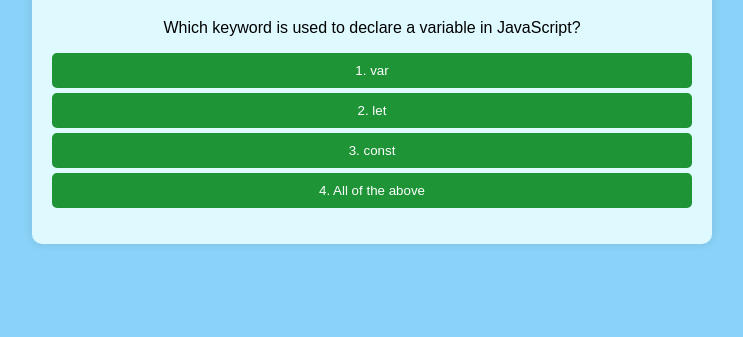
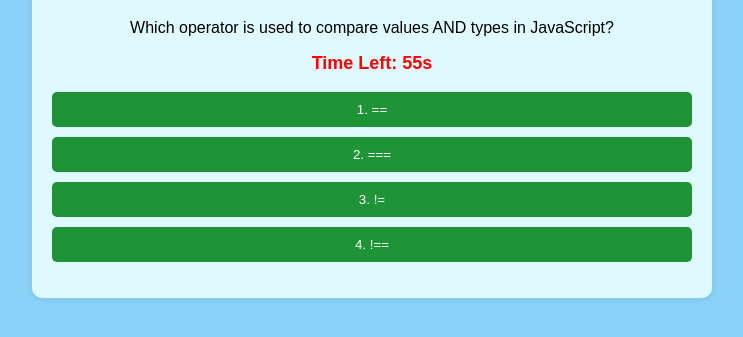
Before and after one commit to Dharmendra1326/js-quiz-app, a plain HTML site: page index.html in a window 1280 px wide. Shown: the part 131-468 px from the top of the page, without its empty margins (268-1011 px from the left). Drawn offline with Linux system fonts and the light colour scheme.

Commit message:
updated UI

```diff
--- a/index.html
+++ b/index.html
@@ -12,6 +12,7 @@
         <h1>Simple Quiz</h1>
         <div id="question-container">
             <p id="question-text"></p>
+            <p id="timer-text">Time Left: 60s</p> <!-- Timer added -->
             <div id="options-container"></div>
         </div>
         <button id="next-btn">Next</button>
--- a/script.js
+++ b/script.js
@@ -23,93 +23,100 @@
         question: "Which operator is used to compare values AND types in JavaScript?",
         options: ["==", "===", "!=", "!=="],
         correct: 1
-    },
-    {
-        question: "Which method is used to convert a string into a number?",
-        options: ["parseInt()", "Number()", "Both A & B", "stringToNumber()"],
-        correct: 2
-    },
-    {
-        question: "What is the default value of an uninitialized variable in JavaScript?",
-        options: ["null", "0", "undefined", "NaN"],
-        correct: 2
-    },
-    {
-        question: "Which function is used to execute a function after a specific time interval?",
-        options: ["setTimeout()", "setInterval()", "setDelay()", "timeOut()"],
-        correct: 0
-    },
-    {
-        question: "What will be the output of `console.log(typeof [])`?",
-        options: ["object", "array", "undefined", "list"],
-        correct: 0
-    },
-    {
-        question: "Which method is used to remove the last element from an array?",
-        options: ["pop()", "shift()", "splice()", "removeLast()"],
-        correct: 0
     }
 ];
 
+let shuffledQuestions = []; // Randomized questions store karne ke liye
 let currentQuestionIndex = 0;
 let score = 0;
+let timer;
+let timeLeft = 60; // Har question ke liye 60 second
 
 const questionText = document.getElementById("question-text");
 const optionsContainer = document.getElementById("options-container");
 const nextButton = document.getElementById("next-btn");
 const scoreText = document.getElementById("score-text");
-const restartButton = document.createElement("button"); // Restart button create
+const timerText = document.getElementById("timer-text"); // Timer ka element
+const restartButton = document.createElement("button"); // Restart button
 
 restartButton.textContent = "Restart Quiz";
-restartButton.style.display = "none"; // Pehle hide rakhenge
-restartButton.onclick = restartQuiz; // Function connect
+restartButton.style.display = "none";
+restartButton.onclick = restartQuiz;
+document.body.appendChild(restartButton);
 
-document.body.appendChild(restartButton); // Button ko body me add karna
+// Questions ko random order me karne ka function
+function shuffleQuestions() {
+    shuffledQuestions = questions.sort(() => Math.random() - 0.5);
+}
 
+// Timer start karne ka function
+function startTimer() {
+    timeLeft = 60;
+    timerText.textContent = `Time Left: ${timeLeft}s`;
+
+    timer = setInterval(() => {
+        timeLeft--;
+        timerText.textContent = `Time Left: ${timeLeft}s`;
+
+        if (timeLeft <= 0) {
+            clearInterval(timer);
+            nextQuestion(); // Agar time khatam ho gaya, next question
+        }
+    }, 1000);
+}
+
+// Question load karne ka function
 function loadQuestion() {
-    const currentQuestion = questions[currentQuestionIndex];
+    clearInterval(timer); // Purana timer stop kare
+    if (currentQuestionIndex < shuffledQuestions.length) {
+        const currentQuestion = shuffledQuestions[currentQuestionIndex];
         questionText.textContent = currentQuestion.question;
         optionsContainer.innerHTML = "";
 
         currentQuestion.options.forEach((option, index) => {
             const button = document.createElement("button");
-        button.textContent = `${index + 1}. ${option}`; // Numbering add kar di
-        button.style.display = "block"; // Har button ko alag line me dikhane ke liye
+            button.textContent = `${index + 1}. ${option}`;
+            button.style.display = "block";
             button.onclick = () => checkAnswer(index);
             optionsContainer.appendChild(button);
         });
 
-    nextButton.style.display = "none"; // Har naye question pe Next button hide rahe
-}
-
-function checkAnswer(selectedIndex) {
-    if (selectedIndex === questions[currentQuestionIndex].correct) {
-        score++;
-    }
-    currentQuestionIndex++;
-
-    if (currentQuestionIndex < questions.length) {
-        loadQuestion();
+        nextButton.style.display = "none";
+        startTimer(); // Har naye question pe timer start ho
     } else {
         showScore();
     }
 }
 
+// Answer check karne ka function
+function checkAnswer(selectedIndex) {
+    if (selectedIndex === shuffledQuestions[currentQuestionIndex].correct) {
+        score++;
+    }
+    currentQuestionIndex++;
+    loadQuestion();
+}
+
+// Score show karne ka function
 function showScore() {
     questionText.textContent = "Quiz Completed!";
     optionsContainer.innerHTML = "";
     nextButton.style.display = "none";
-    scoreText.textContent = `Your Score: ${score} / ${questions.length}`;
-
-    restartButton.style.display = "block"; // Restart button show kare
+    scoreText.textContent = `Your Score: ${score} / ${shuffledQuestions.length}`;
+    restartButton.style.display = "block";
+    clearInterval(timer);
 }
 
+// Quiz restart karne ka function
 function restartQuiz() {
+    shuffleQuestions();
     currentQuestionIndex = 0;
     score = 0;
-    restartButton.style.display = "none"; // Restart button hide kare
+    restartButton.style.display = "none";
     scoreText.textContent = "";
     loadQuestion();
 }
 
+// Pehle questions shuffle karo aur quiz start karo
+shuffleQuestions();
 loadQuestion();
--- a/style.css
+++ b/style.css
@@ -24,6 +24,13 @@
     margin-top: 10px;
 }
 
+#timer-text {
+    font-size: 18px;
+    color: red;
+    font-weight: bold;
+    margin-top: 10px;
+}
+
 button {
     background-color: rgb(30, 148, 54);
     color: white;
@@ -32,19 +39,8 @@
     cursor: pointer;
     margin-top: 10px;
     border-radius: 5px;
-}
-
-button:hover {
-    background-color: rgb(94, 94, 223);
-}
-button {
     display: block;
     width: 100%;
-    margin: 5px 0;
-    padding: 10px;
-    border-radius: 5px;
-    cursor: pointer;
-    border: none;
 }
 
 button:hover {
```
Lines whose indentation alone changed are shown as unchanged.
